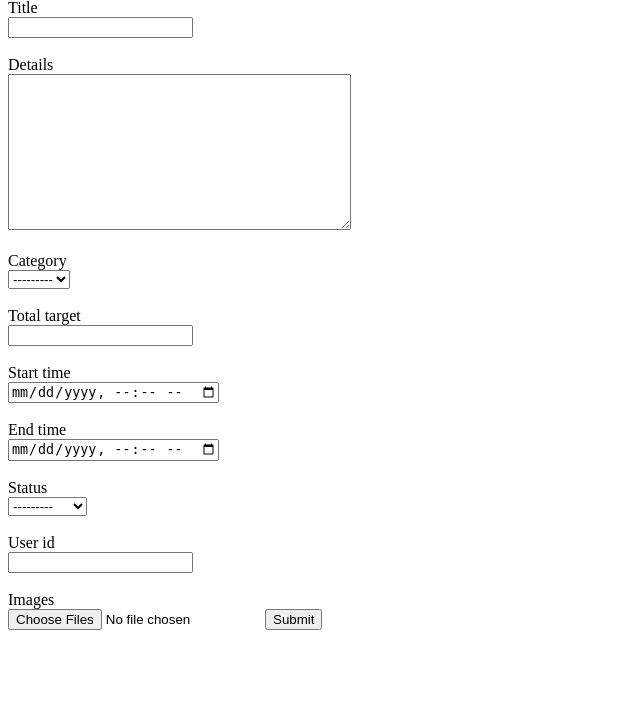
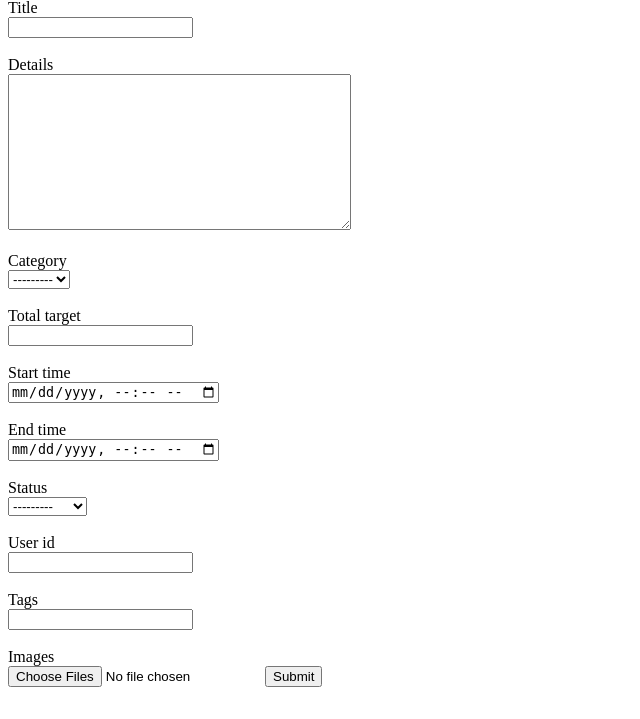
Before and after one commit to MohamedAbdElgni/Crowd-Funding, a Django app: page /projects/create/ in a window 1280 px wide. Shown: the part 81-800 px from the top of the page, without its empty margins (0-640 px from the left). Run offline with Django 5.2, Linux system fonts and the light colour scheme; data that the repository does not hold is empty.

Commit message:
adding the multiple tags

```diff
--- a/fundprojects/admin.py
+++ b/fundprojects/admin.py
@@ -5,7 +5,6 @@ from .models import *
 admin.site.register(Category)
 admin.site.register(Project)
 admin.site.register(ProjectPicture)
-admin.site.register(Tag)
 admin.site.register(Comments)
 admin.site.register(ProjectsReports)
 admin.site.register(CommentsReports)
--- a/fundprojects/forms.py
+++ b/fundprojects/forms.py
@@ -1,11 +1,13 @@
 from django import forms
 from .models import *
+from taggit.forms import TagField
 
 class ProjectForm(forms.ModelForm):
+    tags = forms.CharField(required=False)
 
     class Meta:
         model = Project
-        fields = ['title', 'details', 'category', 'total_target', 'start_time', 'end_time', 'status', 'user_id']
+        fields = ['title', 'details', 'category', 'total_target', 'start_time', 'end_time', 'status', 'user_id', 'tags']
         widgets = {
             'start_time': forms.DateTimeInput(attrs={'type': 'datetime-local'}),
             'end_time': forms.DateTimeInput(attrs={'type': 'datetime-local'}),
@@ -14,6 +16,12 @@ class ProjectForm(forms.ModelForm):
     def __init__(self, *args, **kwargs):
         super(ProjectForm, self).__init__(*args, **kwargs)
         self.fields['category'].queryset = Category.objects.all()
+
+    def clean_tags(self):
+        tags = self.cleaned_data.get('tags')
+        if tags:
+            return [tag.strip() for tag in tags.split(',')]
+        return []
 
 class MultipleFileInput(forms.ClearableFileInput):
     allow_multiple_selected = True
--- a/fundprojects/models.py
+++ b/fundprojects/models.py
@@ -1,6 +1,5 @@
 from django.db import models
-
-# Create your models here.
+from taggit.managers import TaggableManager
 
 # Category Class ------------------------>
 
@@ -30,6 +29,7 @@ class Project(models.Model):
     status = models.CharField(max_length=10, choices=STATUS_CHOICES)
     # user_id = models.ForeignKey('auth.User', on_delete=models.CASCADE)
     user_id=models.IntegerField()
+    tags = TaggableManager()
 
     @classmethod
     def get_all_projects(cls):
@@ -46,9 +46,6 @@ class ProjectPicture(models.Model):
     project = models.ForeignKey(Project, on_delete=models.CASCADE)
     image = models.ImageField(upload_to='project_images/')
 
-class Tag(models.Model):
-    project = models.ForeignKey(Project, on_delete=models.CASCADE, related_name='project_tags')
-    name = models.CharField(max_length=100)
 
     def __str__(self):
         return self.name
--- a/fundprojects/views.py
+++ b/fundprojects/views.py
@@ -49,6 +49,7 @@ def create_project(request):
         if form.is_valid():
             f = form.save(commit=False)
             f.save()
+            form.save_m2m()
             for i in files:
                 ProjectPicture.objects.create(project=f, image=i)
             messages.success(request, "New Project Added")
--- a/project/settings.py
+++ b/project/settings.py
@@ -37,7 +37,8 @@ INSTALLED_APPS = [
     'django.contrib.sessions',
     'django.contrib.messages',
     'django.contrib.staticfiles',
-    'fundprojects.apps.FundprojectsConfig'
+    'fundprojects.apps.FundprojectsConfig',
+    'taggit'
 ]
 
 MIDDLEWARE = [
--- a/requirements.txt
+++ b/requirements.txt
@@ -1,4 +1,5 @@
 asgiref==3.7.2
 Django==5.0.3
+django-taggit==5.0.1
 pillow==10.2.0
 sqlparse==0.4.4
--- a/templates/fundprojects/create.html
+++ b/templates/fundprojects/create.html
@@ -7,9 +7,6 @@
     <h1>Create Project</h1>
     <form id="post_form" method="post" action="" enctype="multipart/form-data">
         {% csrf_token %}
-        {% for hidden in form.hidden_fields %}
-            {{ hidden }}
-        {% endfor %}
         {% for field in form %}
             <label for="{{ field.id_for_label }}">{{ field.label }}</label><br />
             {{ field }} <br /> <br/>
--- a/templates/fundprojects/show.html
+++ b/templates/fundprojects/show.html
@@ -36,6 +36,11 @@
         <p><span class="fw-bold fs-5">Target: EGP </span> {{ project.total_target }}</p>
         <span class="text-danger"> -out standing ${{total_donations}}</span>
         <p><span class="fw-bold fs-5">Status: </span> {{ project.status }}</p>
+        <p><span class="fw-bold fs-5">tags: </span>
+            {% for tag in project.tags.all %}
+            {{ tag.name }},
+            {% endfor %}
+        </p>
         <p>average rating: {{ avg_rating }}</p>
         {% if comments %}
         <h3>Comments</h3>
```
Also changed, not shown: fundprojects/migrations/0009_project_tags_delete_tag.py (added).
